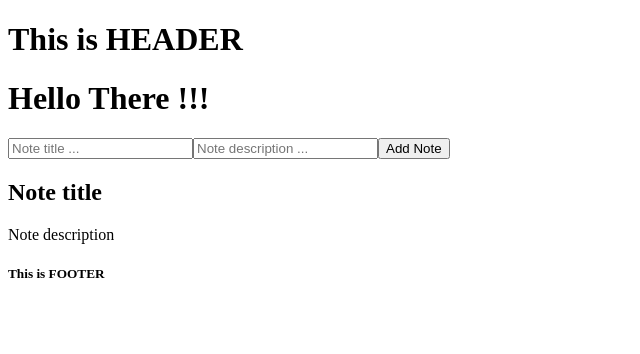
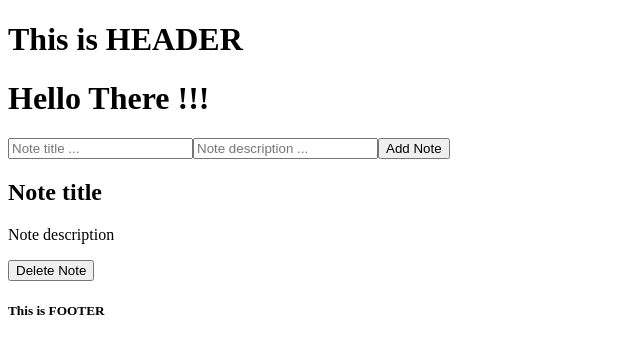
Before and after one commit to OmarMohmdSuleiman/myNotes, a React (Vite) app: page / in a window 1280 px wide. Shown: the top 354 px of the page, without its empty margins (0-640 px from the left). Built offline with nearby package versions, Linux system fonts and the light colour scheme.

Commit message:
Add button tag in Note.jsx to activate later

```diff
--- a/src/components/Note.jsx
+++ b/src/components/Note.jsx
@@ -4,6 +4,7 @@ function Note(){
     return (<div>
         <h2>Note title</h2>
         <p>Note description</p>
+        <button>Delete Note</button>
     </div>);
 }
 
```
